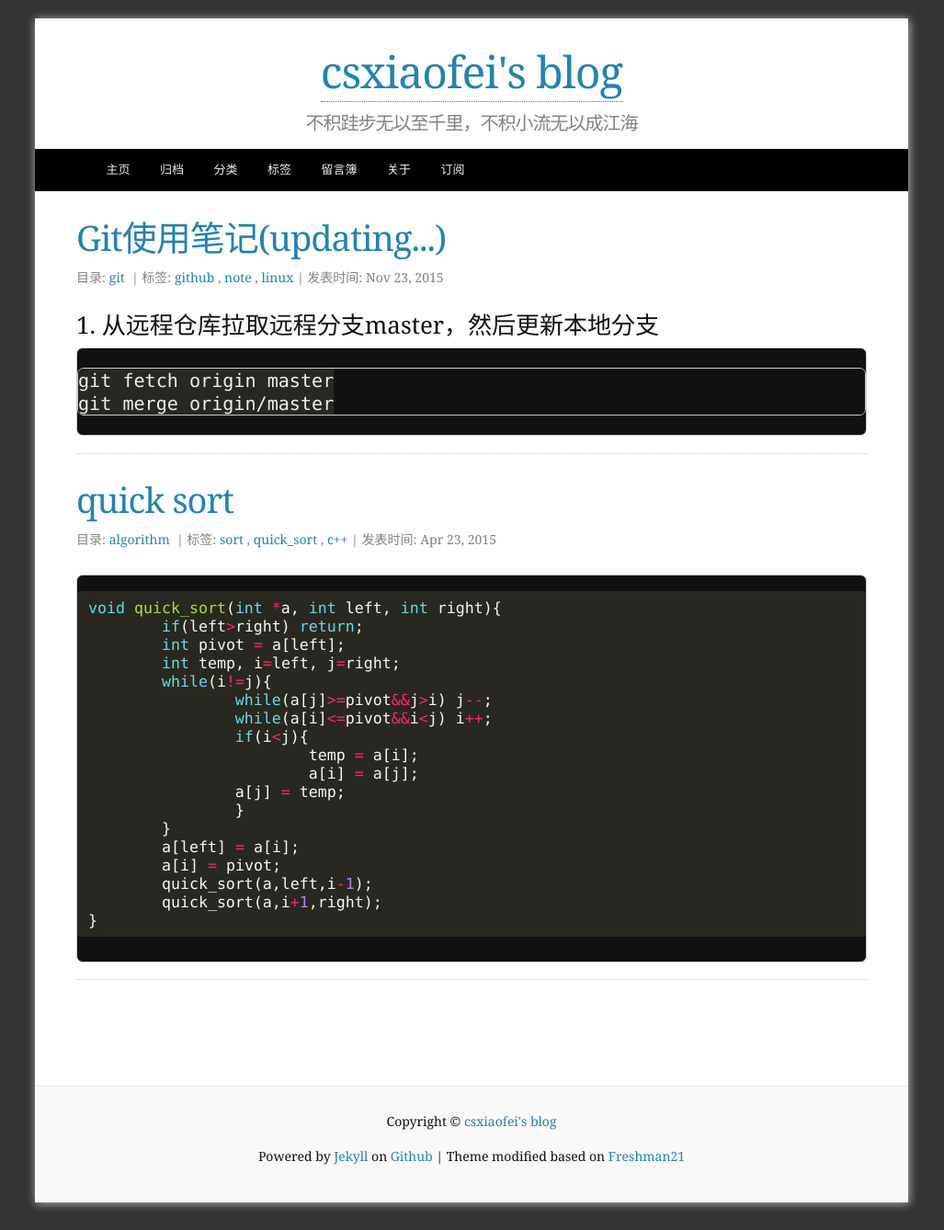
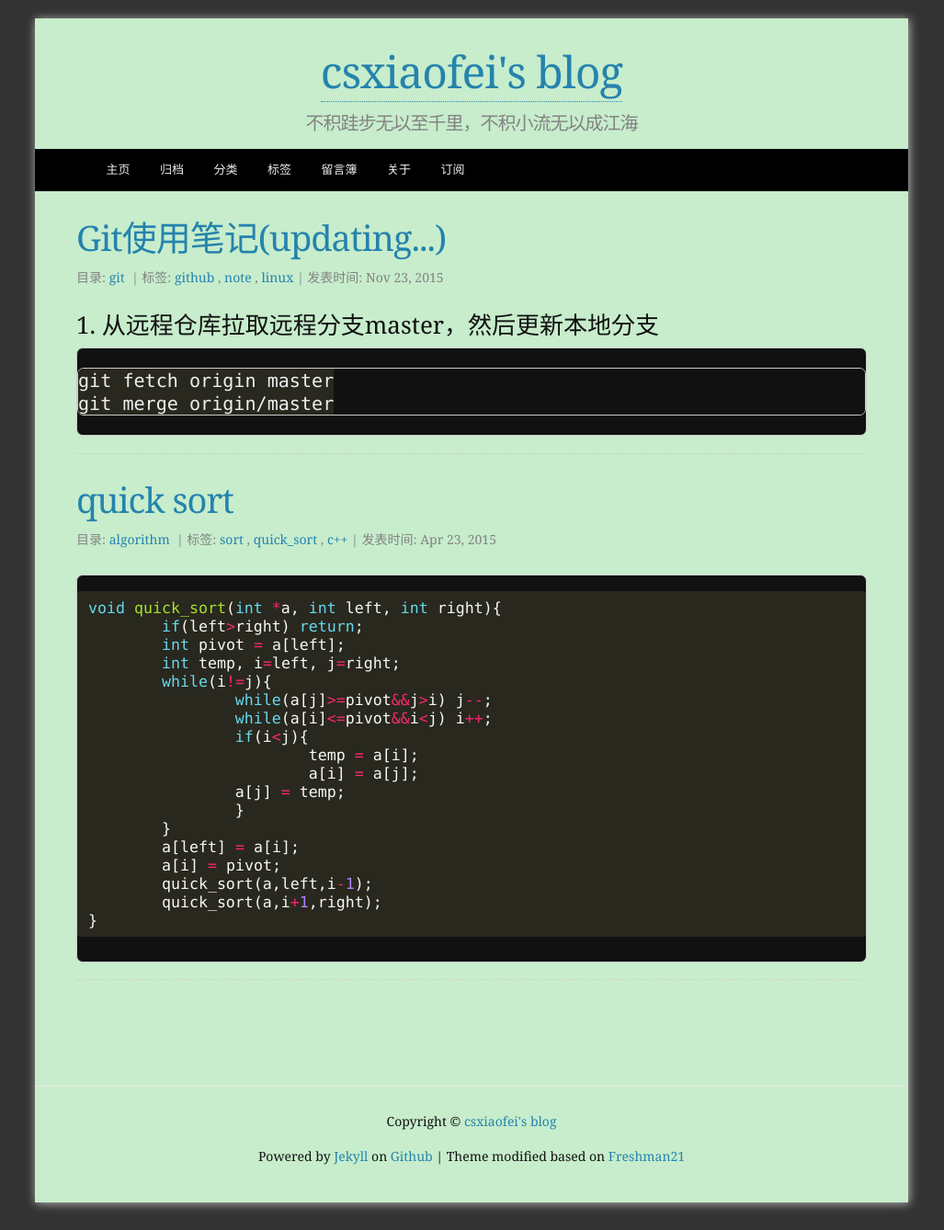
Before and after one commit to Bzhnja/bzhnja.github.io, a Jekyll site: the page built from index.html, in a window 1280 px wide. Shown: the whole page at 92% size, without its empty margins (127-1154 px from the left). Built offline with Jekyll 4.4.1, drawn with Linux system fonts in a browser that asks for light colours; the list of posts is cut into pages by our own code.

Commit message:
modify the background color

```diff
--- a/_sass/_base.scss
+++ b/_sass/_base.scss
@@ -53,7 +53,7 @@ ul, ol, dl, figure,
   padding-left: 0px;
   padding-top:30px;
 
-  background-color:#fff;
+  background-color:#c7edcc;
   margin-top:20px;
   margin-bottom:30px;
   box-shadow: 1px 1px 10px #BBB;
--- a/_sass/_layout.scss
+++ b/_sass/_layout.scss
@@ -93,7 +93,7 @@
 .site-footer {
   clear: both;
   text-align: center;
-  background-color: #f9f9f9;
+  background-color: #c7edcc;
   border-top: 1px solid $grey-color-light;
   margin: $spacing-unit 0;
   padding: $spacing-unit 0;
--- a/css/main.scss
+++ b/css/main.scss
@@ -15,7 +15,7 @@ $text-color:       #111;
 $background-color: #333333;
 $brand-color:      #2a7ae2;
 $brand-top-color:  #2583ad;
-$hover-color:      #DD1144;
+$hover-color:      #ff0000;
 
 $grey-color:       #828282;
 $grey-color-light: lighten($grey-color, 40%);
```
